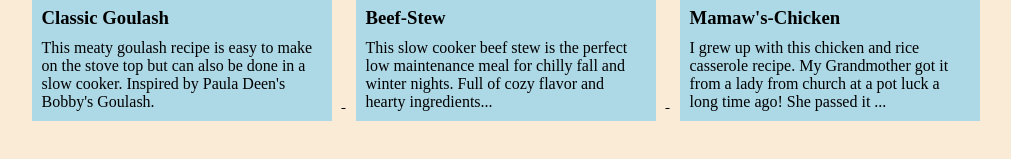
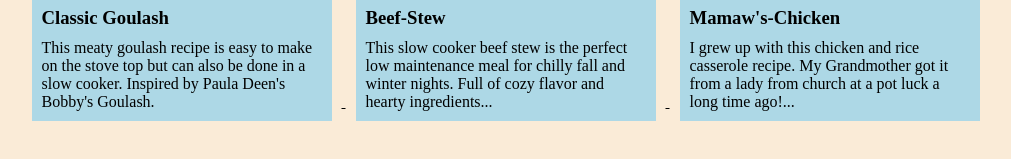
Before and after one commit to AmanPrajapati7015/odin-recipes, a plain HTML site: page index.html in a window 1280 px wide. Shown: the part 329-488 px from the top of the page, without its empty margins (133-1144 px from the left). Drawn offline with Linux system fonts and the light colour scheme.

Commit message:
remove an extra line form Mamaw's card

```diff
--- a/index.html
+++ b/index.html
@@ -33,7 +33,7 @@
                 <div class=card>
                     <img src="./images/mamwa.jpg" alt="This an image">
                     <h3>Mamaw's-Chicken</h3>
-                    <p>I grew up with this chicken and rice casserole recipe. My Grandmother got it from a lady from church at a pot luck a long time ago! She passed it ...</p>
+                    <p>I grew up with this chicken and rice casserole recipe. My Grandmother got it from a lady from church at a pot luck a long time ago!...</p>
                 </div>
             </a>
 
```
